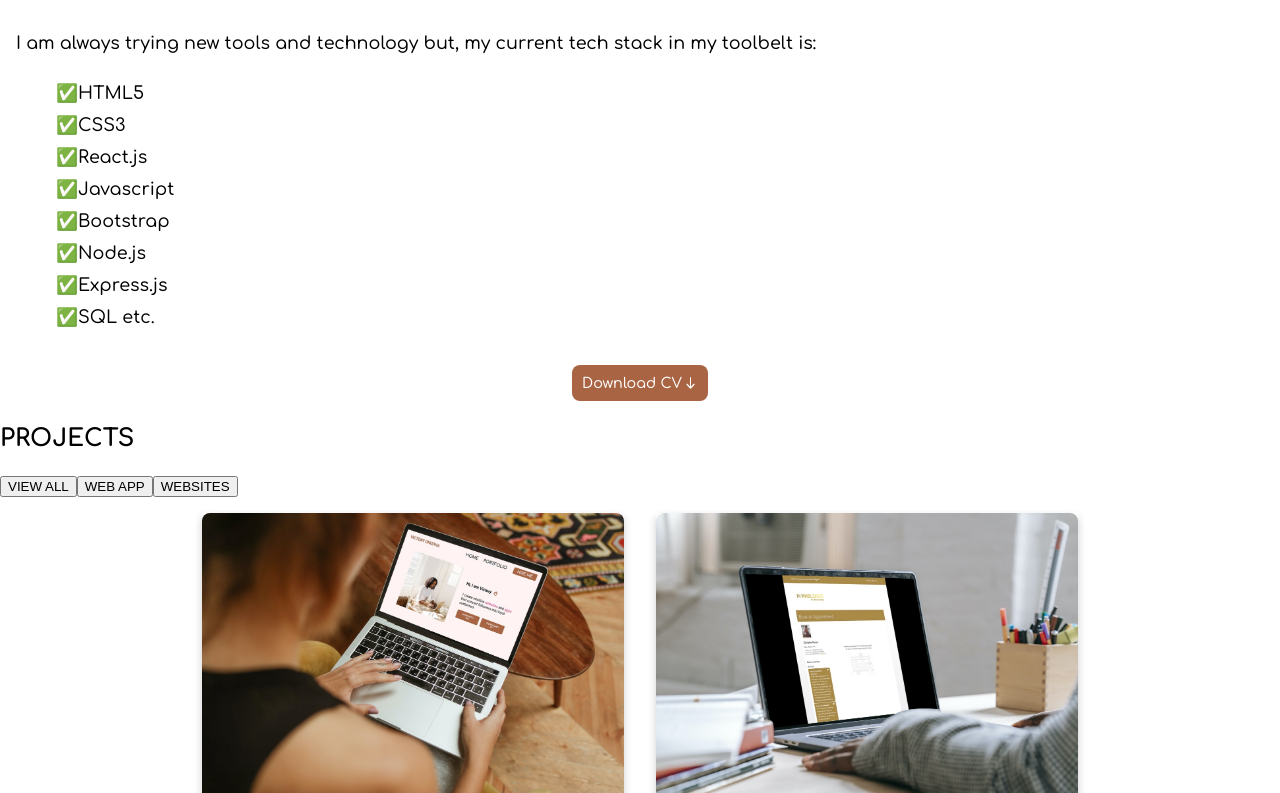
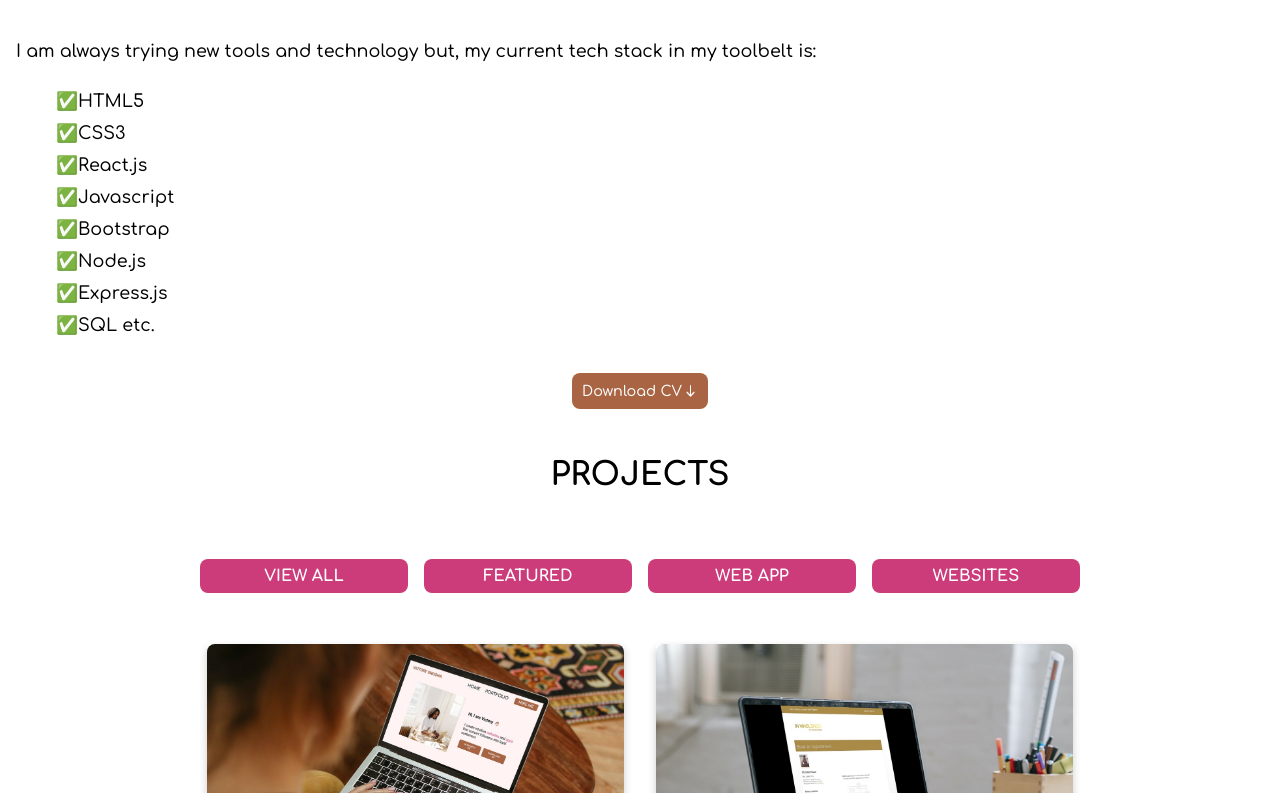
Before and after one commit to VictoryOnuoha/VICTORY-FOLIO-2.0, a React (Create React App) app: page / in a window 1280 px wide. Shown: the part 1372-2165 px from the top of the page. Built offline with nearby package versions, Linux system fonts and the light colour scheme.

Commit message:
Created logic for project button event handler function

```diff
--- a/src/components/about/about.js
+++ b/src/components/about/about.js
@@ -12,7 +12,7 @@ function About() {
 
             <section className='about__me-box' >
                 <article className='about__title-box' >
-                    <img src={wavyPink} className='about__title-line'/>
+                    <img src={wavyPink} className='about__title-line' alt='a decorative line'/>
                     <h2 className='about__title'>ABOUT ME </h2>
                 </article>
 
--- a/src/components/about/about.scss
+++ b/src/components/about/about.scss
@@ -4,6 +4,7 @@
 
     &__title {
         margin: 1.245rem 0 1.245rem 1rem ;
+        font-size: 2rem;
     }
     &__info,
     &__text {
--- a/src/components/projects/projects.js
+++ b/src/components/projects/projects.js
@@ -5,17 +5,39 @@ import './projects.scss';
 function Projects() {
 
     const [cards, setCards] = useState(projectCards);
+    const [currentCard, setCurrentCard] = useState('ALL');
+
+    const handleClick = (e) => {
+        let word = e.target.value;
+        setCurrentCard(word);
+    }
+
+    useEffect(() => {
+        if(currentCard === 'ALL') {
+            setCards(projectCards);
+
+        } else {
+            const filteredCards = projectCards.filter((card) => {
+                return (
+                    card.category === currentCard || card.category.includes(currentCard)
+                );
+            });
+            setCards(filteredCards);
+
+        }
+    }, [currentCard] );
 
     return (
         <main className='projects' >
             <section className='projects__title-box' >
-                <h3 className='projects__title' >PROJECTS</h3>
+                <h3 className='projects__header' >PROJECTS</h3>
             </section>
 
             <section className='projects__buttons' >
-                <button className='projects__button' >VIEW ALL</button>
-                <button className='projects__button' >WEB APP</button>
-                <button className='projects__button' >WEBSITES</button>
+                <button className='projects__button'  type='button' value='ALL' >VIEW ALL</button>
+                <button className='projects__button' type='button' value='FEATURED' >FEATURED</button>
+                <button className='projects__button' type='button' value='WEB APP' >WEB APP</button>
+                <button className='projects__button' type='button' value='WEBSITES' >WEBSITES</button>
             </section>
 
             <section className='projects__cards' >
--- a/src/components/projects/projects.scss
+++ b/src/components/projects/projects.scss
@@ -1,7 +1,18 @@
 @use '../../styles/partials/mixins';
+@use '../../styles/partials/colors';
 
 .projects {
+    display: flex;
+    flex-direction: column;
+    justify-content: center;
+    align-items: center;
+    width: 100%;
+    &__header {
+        font-size: 2rem;
+    }
+
     &__cards {
+        margin: 0 0.5rem;
         @include mixins.tablet {
             display: flex;
             justify-content: center;
@@ -10,7 +21,7 @@
     }
     &__card {
         margin: 1rem;
-        width: 100%;
+        width: 90%;
         box-shadow: 0 0.25rem 0.5rem 0 rgba(0,0,0, 0.2) ;
         border-radius: 0.25rem;
         @include mixins.tablet {
@@ -38,4 +49,42 @@
         font-size: 1.2rem;
        }
     }
+    // Styling for buttons
+    &__buttons {
+        display: flex;
+        justify-content: center;
+        align-items: center;
+        width: 100%;
+        margin: 1rem 0;
+        @include mixins.tablet {
+            width: 80%;
+            margin: 1.5rem 0;
+        }
+        @include mixins.desktop {
+            width: 70%;
+            margin: 2rem 0
+        }
+    }
+    &__button {
+        background-color: colors.$background-blush;
+        border: none;
+        border-radius: 0.5rem ;
+        color: colors.$primary-white;
+        padding: 0.5rem 1rem;
+        font-size: 0.5rem;
+        font-family: inherit;
+        margin: 0.2rem 0.2rem;
+        cursor: pointer;
+        width: 25%;
+        @include mixins.tablet {
+            font-size: 0.8rem;
+            font-weight: 700;
+            margin: 0.2rem 0.3rem;
+        }
+        @include mixins.desktop {
+            font-size: 1rem;
+            margin: 0.2rem 0.5rem;
+
+        }
+    }
 }
```
